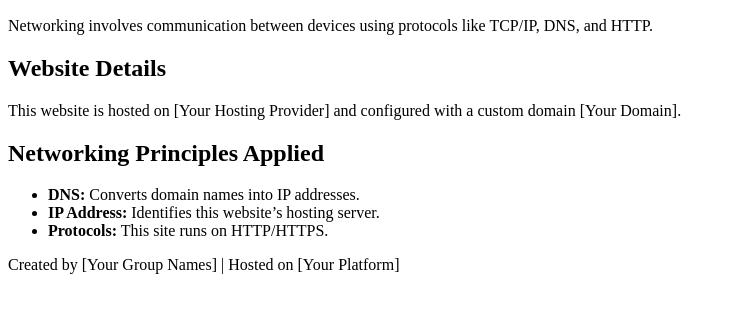
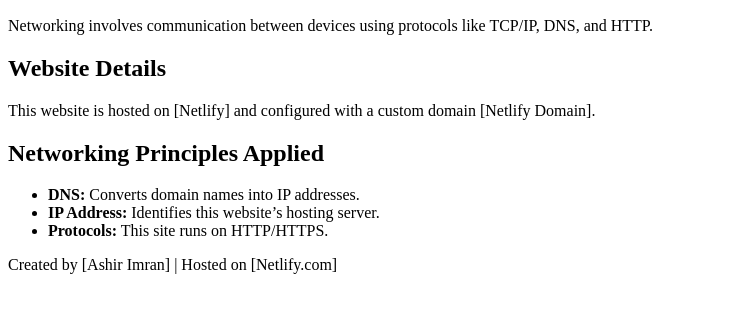
Before and after one commit to ashirimi1019/Comp_Network_Proj, a plain HTML site: page index.html in a window 1280 px wide. Shown: the part 110-422 px from the top of the page, without its empty margins (0-736 px from the left). Drawn offline with Linux system fonts and the light colour scheme.

Commit message:
Updated HTML structure

```diff
--- a/index.html
+++ b/index.html
@@ -17,7 +17,7 @@
         </section>
         <section>
             <h2>Website Details</h2>
-            <p>This website is hosted on [Your Hosting Provider] and configured with a custom domain [Your Domain].</p>
+            <p>This website is hosted on [Netlify] and configured with a custom domain [Netlify Domain].</p>
         </section>
         <section>
             <h2>Networking Principles Applied</h2>
@@ -29,7 +29,7 @@
         </section>
     </main>
     <footer>
-        <p>Created by [Your Group Names] | Hosted on [Your Platform]</p>
+        <p>Created by [Ashir Imran] | Hosted on [Netlify.com]</p>
     </footer>
 </body>
 </html>
```
